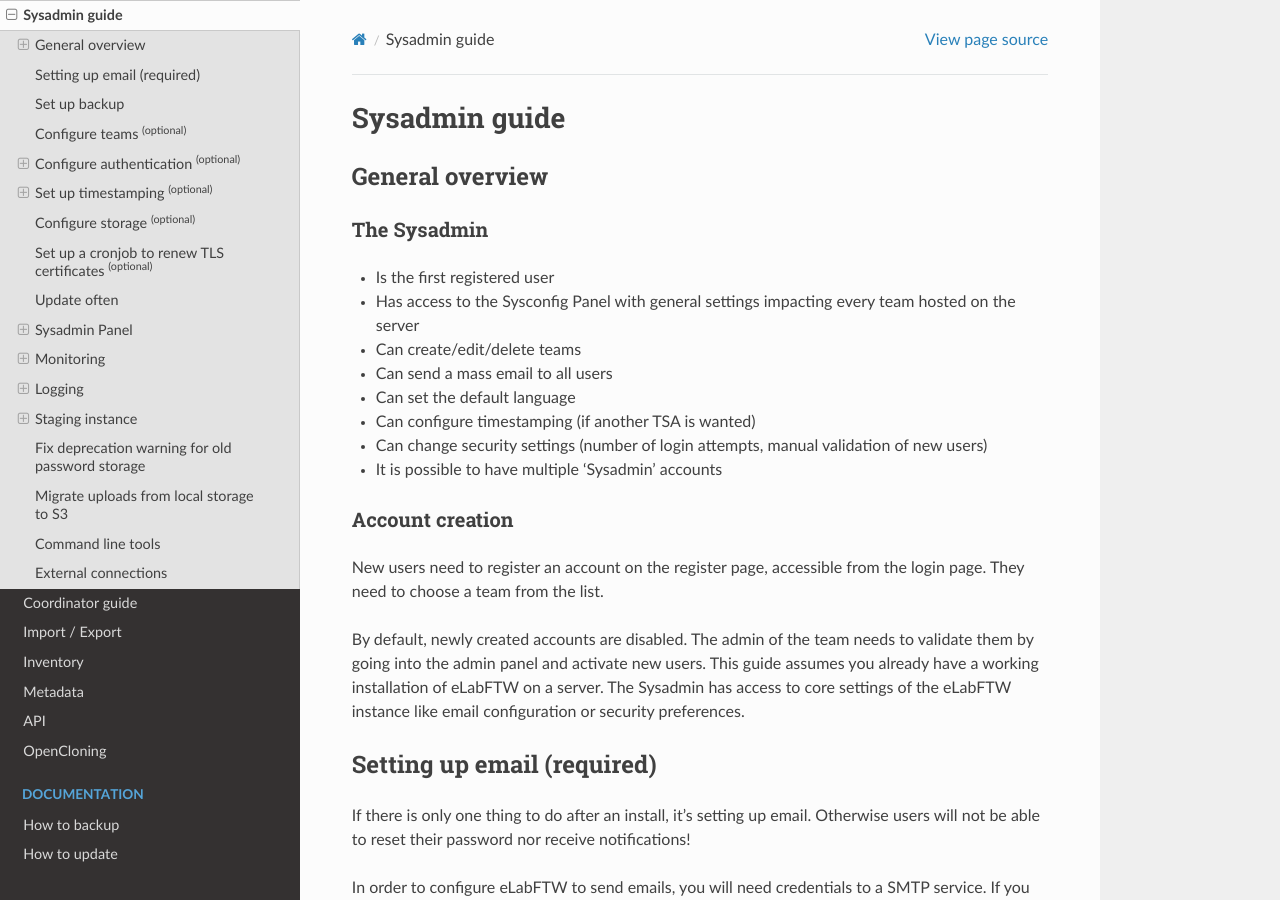
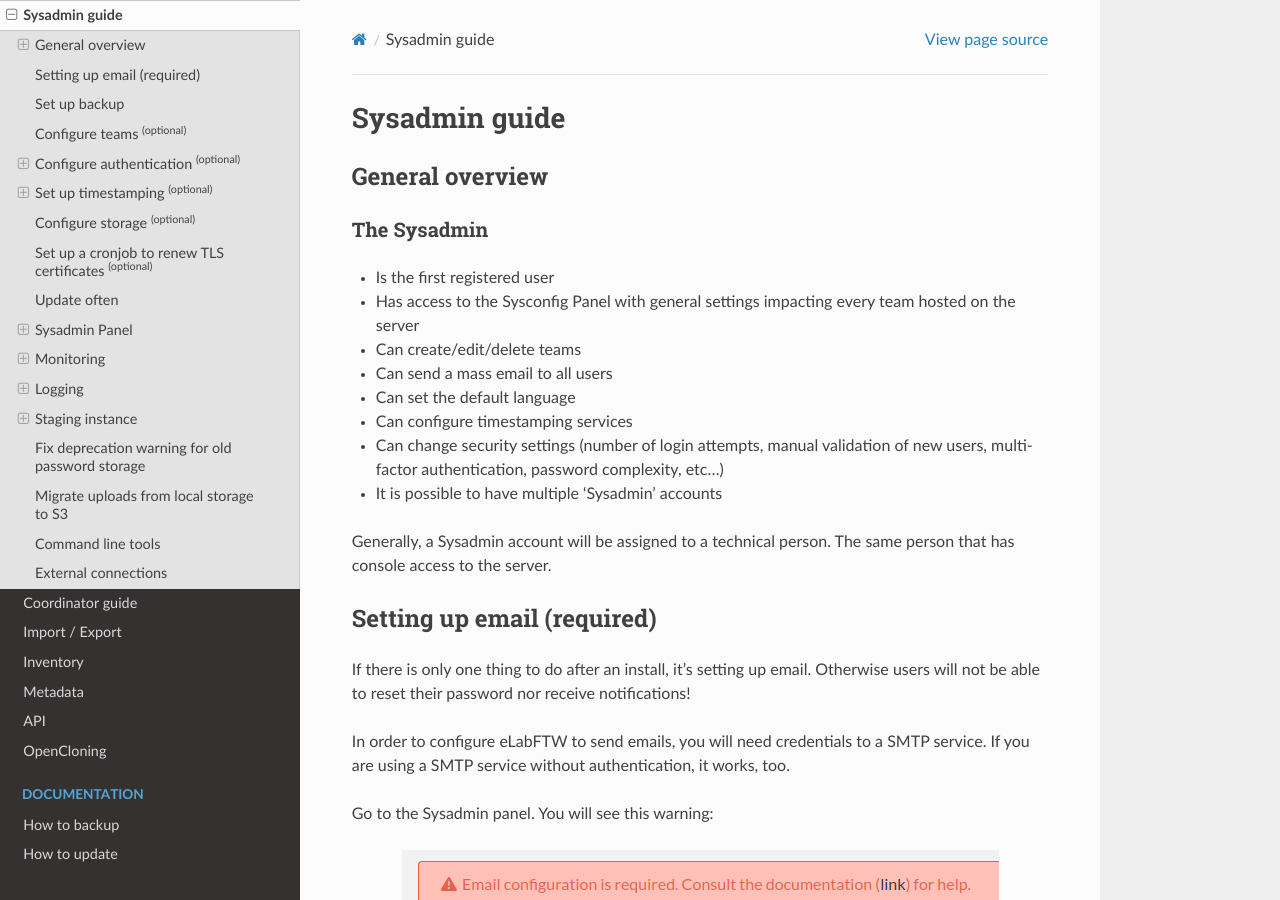
Before and after one commit to elabftw/elabdoc, a Sphinx documentation site: the page built from doc/sysadmin-guide.rst, in a window 1280 px wide and 900 px high. Built offline with Sphinx 7.4.7 and the Read the Docs theme 3.1.0, drawn with Linux system fonts in a browser that asks for light colours.

Commit message:
sysconfig: small refresh

```diff
--- a/doc/sysadmin-guide.rst
+++ b/doc/sysadmin-guide.rst
@@ -14,17 +14,11 @@
 * Can create/edit/delete teams
 * Can send a mass email to all users
 * Can set the default language
-* Can configure timestamping (if another TSA is wanted)
-* Can change security settings (number of login attempts, manual validation of new users)
+* Can configure timestamping services
+* Can change security settings (number of login attempts, manual validation of new users, multi-factor authentication, password complexity, etc...)
 * It is possible to have multiple 'Sysadmin' accounts
 
-Account creation
-----------------
-New users need to register an account on the register page, accessible from the login page. They need to choose a team from the list.
-
-By default, newly created accounts are disabled. The admin of the team needs to validate them by going into the admin panel and activate new users.
-This guide assumes you already have a working installation of eLabFTW on a server.
-The Sysadmin has access to core settings of the eLabFTW instance like email configuration or security preferences.
+Generally, a Sysadmin account will be assigned to a technical person. The same person that has console access to the server.
 
 Setting up email (required)
 ===========================
```
